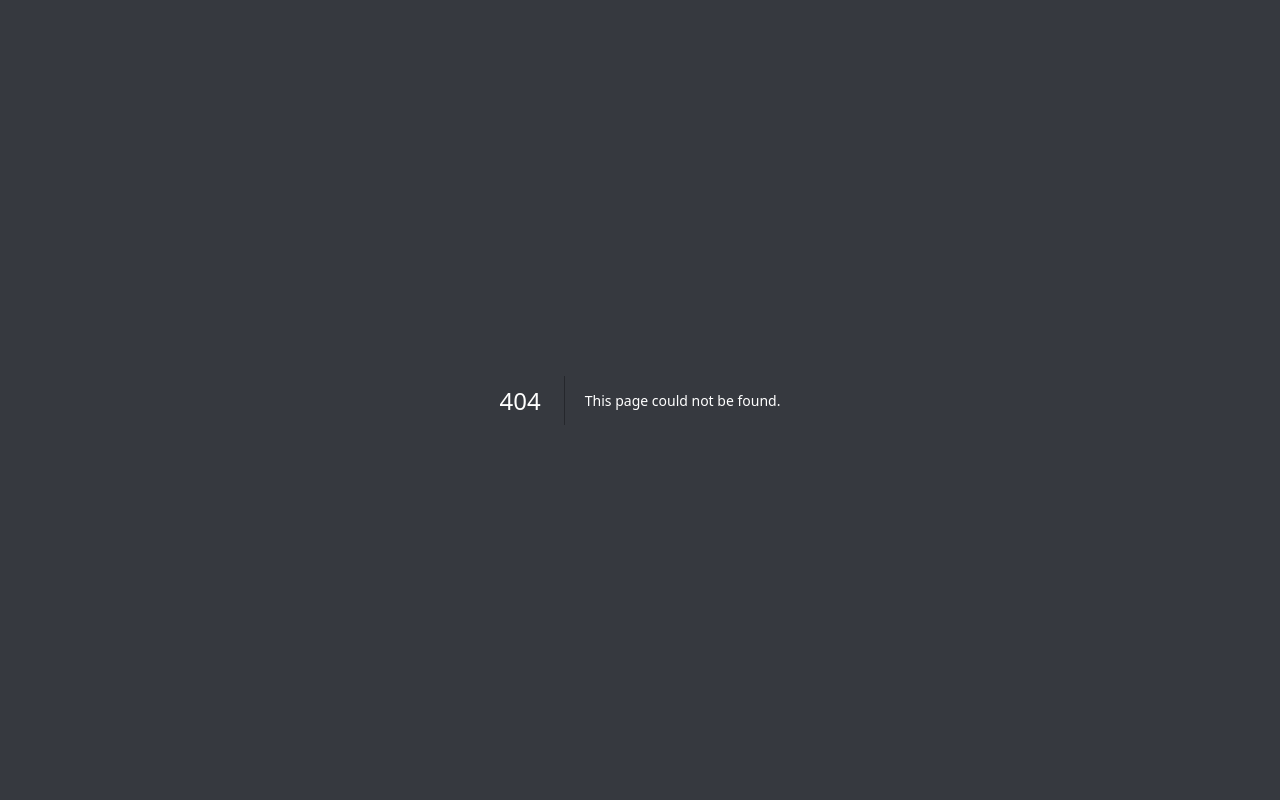
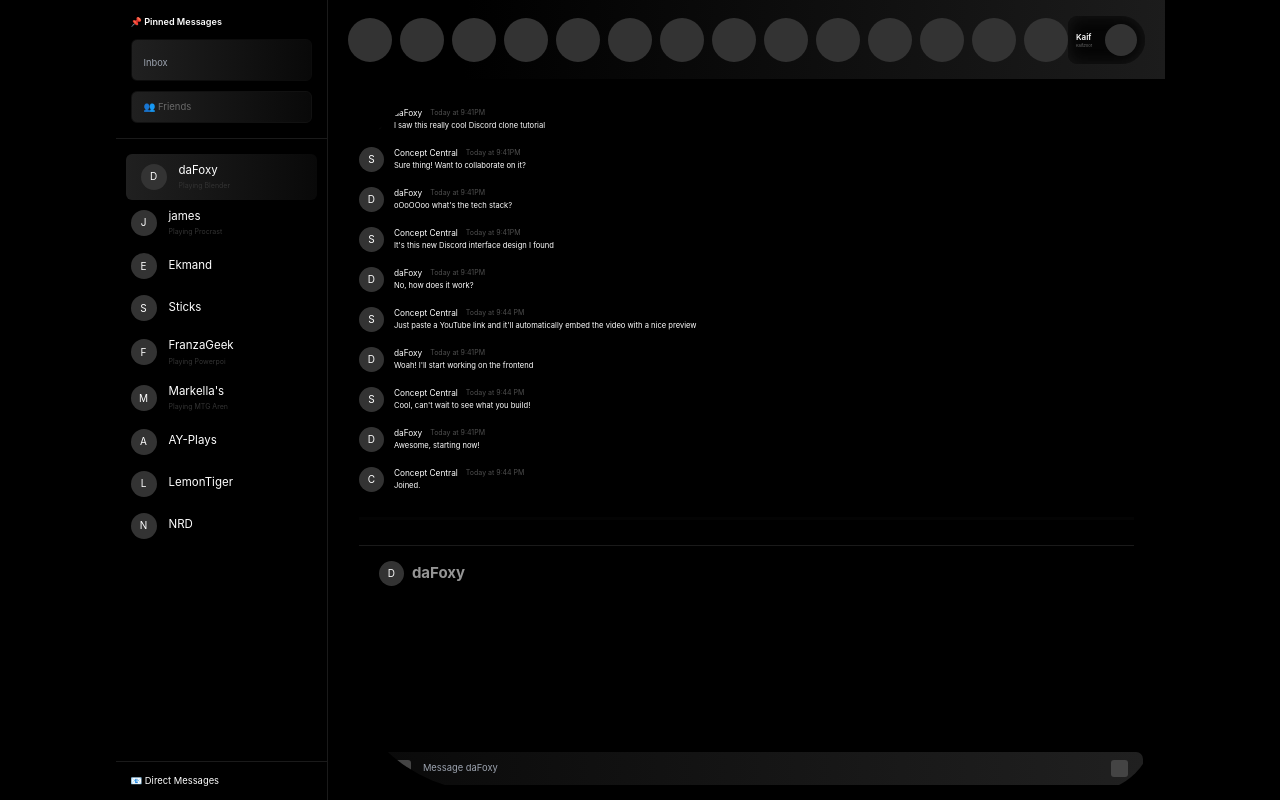
Before and after one commit to svnityobvsenity/bonfirepakistanmn, a Next.js app: page /dms in a window 1280 px wide. Before the commit this address had no page. Built offline with nearby package versions, Linux system fonts and the light colour scheme.

Commit message:
feat(dms): add DMsPage exact HTML design and /dms route

```diff
--- /dev/null
+++ b/app/dms/page.tsx
@@ -0,0 +1,5 @@
+import DMsPage from '@/components/DMsPage'
+
+export default function Page() {
+  return <DMsPage />
+}
--- a/components/DMsPage.tsx
+++ b/components/DMsPage.tsx
@@ -1,62 +1,11 @@
 'use client';
 
-import React, { useState, useRef, useEffect } from 'react';
+import React from 'react';
 
 export default function DMsPage() {
-  const [selectedFriend, setSelectedFriend] = useState(1);
-  const [message, setMessage] = useState('');
-  const [isTyping] = useState(true);
-
-  const messagesEndRef = useRef<HTMLDivElement>(null);
-  const inputRef = useRef<HTMLInputElement>(null);
-
-  const messages = [
-    { id: 1, author: 'daFoxy', time: 'Today at 9:41PM', content: 'I saw this really cool Discord clone tutorial', avatar: 'D' },
-    { id: 2, author: 'Concept Central', time: 'Today at 9:41PM', content: 'Sure thing! Want to collaborate on it?', avatar: 'S' },
-    { id: 3, author: 'daFoxy', time: 'Today at 9:41PM', content: 'oOoOOoo what\'s the tech stack?', avatar: 'D' },
-    { id: 4, author: 'Concept Central', time: 'Today at 9:41PM', content: 'It\'s this new Discord interface design I found', avatar: 'S' },
-    { id: 5, author: 'daFoxy', time: 'Today at 9:41PM', content: 'No, how does it work?', avatar: 'D' },
-    { id: 6, author: 'Concept Central', time: 'Today at 9:44 PM', content: 'Just paste a YouTube link and it\'ll automatically embed the video with a nice preview', avatar: 'S' },
-    { id: 7, author: 'daFoxy', time: 'Today at 9:41PM', content: 'Woah! I\'ll start working on the frontend', avatar: 'D' },
-    { id: 8, author: 'Concept Central', time: 'Today at 9:44 PM', content: 'Cool, can\'t wait to see what you build!', avatar: 'S' },
-    { id: 9, author: 'daFoxy', time: 'Today at 9:41PM', content: 'Awesome, starting now!', avatar: 'D' },
-    { id: 10, author: 'Concept Central', time: 'Today at 9:44 PM', content: 'Joined.', avatar: 'C' }
-  ];
-
-  const friends = [
-    { id: 1, name: 'daFoxy', status: 'Playing Blender', avatar: 'D', selected: true },
-    { id: 2, name: 'james', status: 'Playing Procrast', avatar: 'J', selected: false },
-    { id: 3, name: 'Ekmand', status: '', avatar: 'E', selected: false },
-    { id: 4, name: 'Sticks', status: '', avatar: 'S', selected: false },
-    { id: 5, name: 'FranzaGeek', status: 'Playing Powerpoi', avatar: 'F', selected: false },
-    { id: 6, name: 'Markella\'s', status: 'Playing MTG Aren', avatar: 'M', selected: false },
-    { id: 7, name: 'AY-Plays', status: '', avatar: 'A', selected: false },
-    { id: 8, name: 'LemonTiger', status: '', avatar: 'L', selected: false },
-    { id: 9, name: 'NRD', status: '', avatar: 'N', selected: false }
-  ];
-
-  const handleSendMessage = () => {
-    if (!message.trim()) return;
-    setMessage('');
-  };
-
-  const handleKeyPress = (e: React.KeyboardEvent<HTMLInputElement>) => {
-    if (e.key === 'Enter' && !e.shiftKey) {
-      e.preventDefault();
-      handleSendMessage();
-    }
-  };
-
-  const handleInputChange = (e: React.ChangeEvent<HTMLInputElement>) => {
-    setMessage(e.target.value);
-  };
-
-  useEffect(() => {
-    messagesEndRef.current?.scrollIntoView({ behavior: 'smooth' });
-  }, []);
-
   return (
-    <div style={{
+    <div
+      style={{
         margin: 0,
         padding: 0,
         boxSizing: 'border-box',
@@ -64,46 +13,56 @@ export default function DMsPage() {
         background: '#000000',
         color: '#ffffff',
         height: '100vh',
-      overflow: 'hidden'
-    }}>
-      <div style={{
+        overflow: 'hidden',
+      }}
+    >
+      <div
+        style={{
           display: 'flex',
           height: '100vh',
           width: '1049px',
           margin: '0 auto',
-        position: 'relative'
-      }}>
+          position: 'relative',
+        }}
+      >
         {/* Sidebar */}
-        <div style={{
+        <div
+          style={{
             width: '236px',
             background: '#000000',
             borderRight: '1px solid #1A1A1A',
             display: 'flex',
             flexDirection: 'column',
-          height: '100%'
-        }}>
-          <div style={{
+            height: '100%',
+          }}
+        >
+          <div
+            style={{
               padding: '15px',
-            borderBottom: '1px solid #1A1A1A'
-          }}>
-            <div style={{
+              borderBottom: '1px solid #1A1A1A',
+            }}
+          >
+            <div
+              style={{
                 display: 'flex',
                 alignItems: 'center',
                 color: '#FFFFFF',
                 fontSize: '9.1px',
-              fontWeight: '600',
-              marginBottom: '10px'
-            }}>
+                fontWeight: 600,
+                marginBottom: '10px',
+              }}
+            >
               📌 Pinned Messages
             </div>
-
-            <div style={{
+            <div
+              style={{
                 background: 'linear-gradient(90deg, #202020 0%, #090909 100%)',
                 border: '1px solid #0C0C0C',
                 borderRadius: '6px',
                 padding: '8px 12px',
-              marginBottom: '10px'
-            }}>
+                marginBottom: '10px',
+              }}
+            >
               <input
                 type="text"
                 placeholder="Inbox"
@@ -113,12 +72,12 @@ export default function DMsPage() {
                   color: '#BDBDBD',
                   fontSize: '9.3px',
                   outline: 'none',
-                  width: '100%'
+                  width: '100%',
                 }}
               />
             </div>
-
-            <div style={{
+            <div
+              style={{
                 background: 'linear-gradient(90deg, #202020 0%, #090909 100%)',
                 border: '1px solid #111111',
                 borderRadius: '6px',
@@ -126,43 +85,35 @@ export default function DMsPage() {
                 display: 'flex',
                 alignItems: 'center',
                 color: '#696969',
-              fontSize: '9.5px'
-            }}>
+                fontSize: '9.5px',
+              }}
+            >
               👥 Friends
             </div>
           </div>
 
-          <div style={{
+          <div
+            style={{
               flex: 1,
               overflowY: 'auto',
-            padding: '15px 0'
-          }}>
-            {friends.map((friend) => (
+              padding: '15px 0',
+            }}
+          >
+            {/* Selected user */}
             <div
-                key={friend.id}
-                onClick={() => setSelectedFriend(friend.id)}
               style={{
                 display: 'flex',
                 alignItems: 'center',
                 padding: '8px 15px',
                 cursor: 'pointer',
                 transition: 'background 0.2s',
-                  background: friend.selected ? 'linear-gradient(90deg, #202020 0%, #090909 100%)' : 'transparent',
-                  borderRadius: friend.selected ? '6px' : '0',
-                  margin: friend.selected ? '0 10px' : '0'
-                }}
-                onMouseEnter={(e) => {
-                  if (!friend.selected) {
-                    e.currentTarget.style.background = 'rgba(255, 255, 255, 0.05)';
-                  }
-                }}
-                onMouseLeave={(e) => {
-                  if (!friend.selected) {
-                    e.currentTarget.style.background = 'transparent';
-                  }
+                background: 'linear-gradient(90deg, #202020 0%, #090909 100%)',
+                borderRadius: '6px',
+                margin: '0 10px',
               }}
             >
-                <div style={{
+              <div
+                style={{
                   width: '26px',
                   height: '26px',
                   borderRadius: '50%',
@@ -172,56 +123,127 @@ export default function DMsPage() {
                   alignItems: 'center',
                   justifyContent: 'center',
                   fontSize: '10px',
-                  color: '#fff'
-                }}>
-                  {friend.avatar}
+                  color: '#fff',
+                }}
+              >
+                D
               </div>
               <div style={{ flex: 1 }}>
-                  <div style={{
+                <div
+                  style={{
                     fontSize: '11.5px',
                     color: '#FFFFFF',
-                    marginBottom: '2px'
-                  }}>
-                    {friend.name}
+                    marginBottom: '2px',
+                  }}
+                >
+                  daFoxy
                 </div>
-                  <div style={{
+                <div
+                  style={{
                     fontSize: '7px',
-                    color: '#333333'
-                  }}>
-                    {friend.status}
+                    color: '#333333',
+                  }}
+                >
+                  Playing Blender
                 </div>
+              </div>
+            </div>
+
+            {/* Others */}
+            {[
+              { a: 'J', n: 'james', s: 'Playing Procrast' },
+              { a: 'E', n: 'Ekmand' },
+              { a: 'S', n: 'Sticks' },
+              { a: 'F', n: 'FranzaGeek', s: 'Playing Powerpoi' },
+              { a: 'M', n: "Markella's", s: 'Playing MTG Aren' },
+              { a: 'A', n: 'AY-Plays' },
+              { a: 'L', n: 'LemonTiger' },
+              { a: 'N', n: 'NRD' },
+            ].map((u, i) => (
+              <div
+                key={i}
+                style={{
+                  display: 'flex',
+                  alignItems: 'center',
+                  padding: '8px 15px',
+                  cursor: 'pointer',
+                  transition: 'background 0.2s',
+                }}
+              >
+                <div
+                  style={{
+                    width: '26px',
+                    height: '26px',
+                    borderRadius: '50%',
+                    background: '#333',
+                    marginRight: '12px',
+                    display: 'flex',
+                    alignItems: 'center',
+                    justifyContent: 'center',
+                    fontSize: '10px',
+                    color: '#fff',
+                  }}
+                >
+                  {u.a}
+                </div>
+                <div style={{ flex: 1 }}>
+                  <div
+                    style={{
+                      fontSize: '11.5px',
+                      color: '#FFFFFF',
+                      marginBottom: '2px',
+                    }}
+                  >
+                    {u.n}
+                  </div>
+                  {u.s ? (
+                    <div
+                      style={{
+                        fontSize: '7px',
+                        color: '#333333',
+                      }}
+                    >
+                      {u.s}
+                    </div>
+                  ) : null}
                 </div>
               </div>
             ))}
           </div>
 
-          <div style={{
+          <div
+            style={{
               padding: '12px 15px',
               color: '#FFFFFF',
               fontSize: '9.4px',
-            fontWeight: '400',
-            borderTop: '1px solid #1A1A1A'
-          }}>
+              fontWeight: 400,
+              borderTop: '1px solid #1A1A1A',
+            }}
+          >
             📧 Direct Messages
           </div>
         </div>
 
         {/* Main Content */}
-        <div style={{
+        <div
+          style={{
             flex: 1,
             display: 'flex',
             flexDirection: 'column',
-          background: '#000000'
-        }}>
-          {/* Top Header */}
-          <div style={{
+            background: '#000000',
+          }}
+        >
+          <div
+            style={{
               height: '79px',
-            background: 'linear-gradient(93.68deg, #000000 16.57%, #2F2F2F 156.41%)',
+              background:
+                'linear-gradient(93.68deg, #000000 16.57%, #2F2F2F 156.41%)',
               display: 'flex',
               alignItems: 'center',
               justifyContent: 'space-between',
-            padding: '0 20px'
-          }}>
+              padding: '0 20px',
+            }}
+          >
             <div style={{ display: 'flex', gap: '8px' }}>
               {Array.from({ length: 14 }, (_, i) => (
                 <div
@@ -230,71 +252,143 @@ export default function DMsPage() {
                     width: '44px',
                     height: '44px',
                     borderRadius: '22px',
-                    background: '#333'
+                    background: '#333',
                   }}
                 />
               ))}
             </div>
 
-            <div style={{
+            <div
+              style={{
                 display: 'flex',
                 alignItems: 'center',
                 background: 'rgba(0, 0, 0, 0.8)',
                 backdropFilter: 'blur(3.25px)',
                 borderRadius: '11px 27px 27px 11px',
                 padding: '8px',
-              boxShadow: 'inset 0px 0px 15.8px #181818'
-            }}>
+                boxShadow: 'inset 0px 0px 15.8px #181818',
+              }}
+            >
               <div style={{ marginRight: '12px' }}>
-                <div style={{
+                <div
+                  style={{
                     fontSize: '8px',
-                  fontWeight: '600',
-                  color: '#FFFFFF'
-                }}>
+                    fontWeight: 600,
+                    color: '#FFFFFF',
+                  }}
+                >
                   Kaif
                 </div>
-                <div style={{
+                <div
+                  style={{
                     fontSize: '4px',
-                  color: '#6B6B6B'
-                }}>
+                    color: '#6B6B6B',
+                  }}
+                >
                   Kaif#001
                 </div>
               </div>
-              <div style={{
+              <div
+                style={{
                   width: '32px',
                   height: '32px',
                   borderRadius: '50%',
-                background: '#333'
-              }} />
+                  background: '#333',
+                }}
+              />
             </div>
           </div>
 
-          {/* Chat Container */}
-          <div style={{
+          <div
+            style={{
               flex: 1,
               background: 'rgba(0, 0, 0, 0.996078)',
               borderRadius: '141px 99px 64px 151px',
               margin: '8px 11px',
               display: 'flex',
               flexDirection: 'column',
-            overflow: 'hidden'
-          }}>
-            {/* Messages */}
-            <div style={{
+              overflow: 'hidden',
+            }}
+          >
+            <div
+              style={{
                 flex: 1,
                 padding: '20px',
                 overflowY: 'auto',
                 display: 'flex',
                 flexDirection: 'column',
-              gap: '15px'
-            }}>
-              {messages.map(msg => (
-                <div key={msg.id} style={{
-                  display: 'flex',
-                  alignItems: 'flex-start',
-                  gap: '10px'
-                }}>
-                  <div style={{
+                gap: '15px',
+              }}
+            >
+              {[
+                {
+                  a: 'D',
+                  n: 'daFoxy',
+                  t: 'Today at 9:41PM',
+                  m: 'I saw this really cool Discord clone tutorial',
+                },
+                {
+                  a: 'S',
+                  n: 'Concept Central',
+                  t: 'Today at 9:41PM',
+                  m: 'Sure thing! Want to collaborate on it?',
+                },
+                {
+                  a: 'D',
+                  n: 'daFoxy',
+                  t: 'Today at 9:41PM',
+                  m: "oOoOOoo what's the tech stack?",
+                },
+                {
+                  a: 'S',
+                  n: 'Concept Central',
+                  t: 'Today at 9:41PM',
+                  m: "It's this new Discord interface design I found",
+                },
+                {
+                  a: 'D',
+                  n: 'daFoxy',
+                  t: 'Today at 9:41PM',
+                  m: 'No, how does it work?',
+                },
+                {
+                  a: 'S',
+                  n: 'Concept Central',
+                  t: 'Today at 9:44 PM',
+                  m:
+                    "Just paste a YouTube link and it'll automatically embed the video with a nice preview",
+                },
+                {
+                  a: 'D',
+                  n: 'daFoxy',
+                  t: 'Today at 9:41PM',
+                  m: "Woah! I'll start working on the frontend",
+                },
+                {
+                  a: 'S',
+                  n: 'Concept Central',
+                  t: 'Today at 9:44 PM',
+                  m: "Cool, can't wait to see what you build!",
+                },
+                {
+                  a: 'D',
+                  n: 'daFoxy',
+                  t: 'Today at 9:41PM',
+                  m: 'Awesome, starting now!',
+                },
+                {
+                  a: 'C',
+                  n: 'Concept Central',
+                  t: 'Today at 9:44 PM',
+                  m: 'Joined.',
+                },
+              ].map((msg, i) => (
+                <div
+                  key={i}
+                  style={{ display: 'flex', alignItems: 'flex-start', gap: '10px' }}
+                >
+                  <div
+                    style={{
                       width: '25px',
                       height: '25px',
                       borderRadius: '50%',
@@ -304,59 +398,55 @@ export default function DMsPage() {
                       justifyContent: 'center',
                       fontSize: '10px',
                       color: '#fff',
-                    flexShrink: 0
-                  }}>
-                    {msg.avatar}
+                      flexShrink: 0,
+                    }}
+                  >
+                    {msg.a}
                   </div>
                   <div style={{ flex: 1 }}>
-                    <div style={{
+                    <div
+                      style={{
                         display: 'flex',
                         alignItems: 'center',
                         gap: '8px',
-                      marginBottom: '2px'
-                    }}>
-                      <span style={{
-                        fontSize: '8.3px',
-                        fontWeight: '400',
-                        color: '#FFFFFF'
-                      }}>
-                        {msg.author}
+                        marginBottom: '2px',
+                      }}
+                    >
+                      <span
+                        style={{ fontSize: '8.3px', fontWeight: 400, color: '#FFFFFF' }}
+                      >
+                        {msg.n}
                       </span>
-                      <span style={{
-                        fontSize: '7px',
-                        color: '#4E4E4E'
-                      }}>
-                        {msg.time}
-                      </span>
+                      <span style={{ fontSize: '7px', color: '#4E4E4E' }}>{msg.t}</span>
                     </div>
-                    <div style={{
+                    <div
+                      style={{
                         fontSize: '7.6px',
                         color: '#FFFFFF',
-                      lineHeight: '1.2'
-                    }}>
-                      {msg.content}
+                        lineHeight: '1.2',
+                      }}
+                    >
+                      {msg.m}
                     </div>
                   </div>
                 </div>
               ))}
 
-              {/* Separator */}
-              <div style={{
-                height: '3px',
-                background: '#040404',
-                margin: '10px 0'
-              }} />
+              <div
+                style={{ height: '3px', background: '#040404', margin: '10px 0' }}
+              />
 
-              {/* Typing Indicator */}
-              {isTyping && (
-                <div style={{
+              <div
+                style={{
                   padding: '15px 20px',
                   display: 'flex',
                   alignItems: 'center',
                   gap: '8px',
-                  borderTop: '1px solid #1A1A1A'
-                }}>
-                  <div style={{
+                  borderTop: '1px solid #1A1A1A',
+                }}
+              >
+                <div
+                  style={{
                     width: '25px',
                     height: '25px',
                     borderRadius: '50%',
@@ -365,67 +455,51 @@ export default function DMsPage() {
                     alignItems: 'center',
                     justifyContent: 'center',
                     fontSize: '10px',
-                    color: '#fff'
-                  }}>
+                    color: '#fff',
+                  }}
+                >
                   D
                 </div>
-                  <div style={{
-                    fontSize: '15px',
-                    fontWeight: '700',
-                    color: '#959595'
-                  }}>
+                <div
+                  style={{ fontSize: '15px', fontWeight: 700, color: '#959595' }}
+                >
                   daFoxy
                 </div>
               </div>
-              )}
-
-              <div ref={messagesEndRef} />
             </div>
 
-            {/* Message Input */}
-            <div style={{
+            <div
+              style={{
                 background: 'linear-gradient(90deg, #090909 0%, #202020 100%)',
                 borderRadius: '4px 7px 4px 4px',
                 margin: '7px 11px',
                 padding: '8px 15px',
                 display: 'flex',
                 alignItems: 'center',
-              gap: '12px'
-            }}>
-              <div style={{
-                width: '17px',
-                height: '17px',
-                background: '#444',
-                borderRadius: '3px'
-              }} />
-              <div style={{
-                width: '17px',
-                height: '17px',
-                background: '#444',
-                borderRadius: '3px'
-              }} />
+                gap: '12px',
+              }}
+            >
+              <div
+                style={{ width: '17px', height: '17px', background: '#444', borderRadius: '3px' }}
+              />
+              <div
+                style={{ width: '17px', height: '17px', background: '#444', borderRadius: '3px' }}
+              />
               <input
-                ref={inputRef}
                 type="text"
-                value={message}
-                onChange={handleInputChange}
-                onKeyPress={handleKeyPress}
                 placeholder="Message daFoxy"
                 style={{
                   flex: 1,
-                  background: 'transparent',
+                  background: 'none',
                   border: 'none',
                   color: '#383838',
                   fontSize: '9.4px',
-                  outline: 'none'
+                  outline: 'none',
                 }}
               />
-              <div style={{
-                width: '17px',
-                height: '17px',
-                background: '#444',
-                borderRadius: '3px'
-              }} />
+              <div
+                style={{ width: '17px', height: '17px', background: '#444', borderRadius: '3px' }}
+              />
             </div>
           </div>
         </div>
```
Lines whose indentation alone changed are shown as unchanged.
